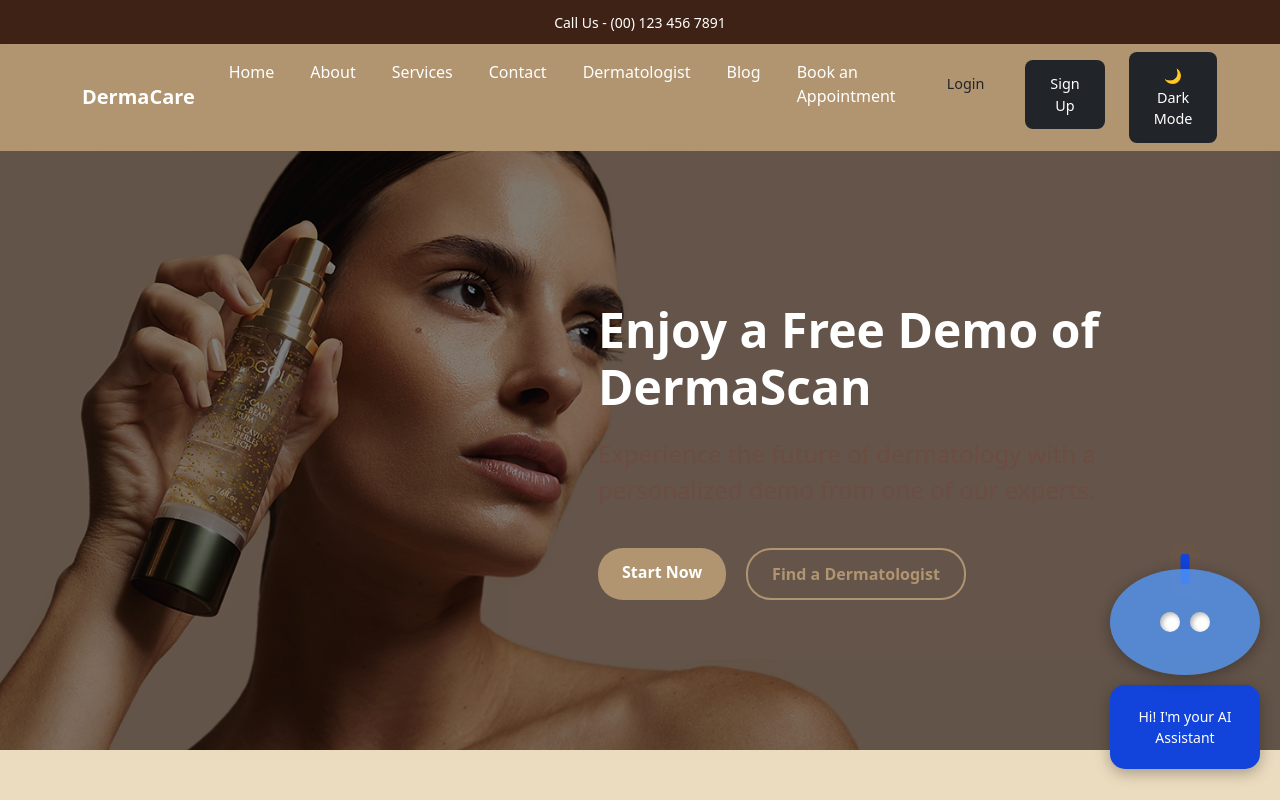
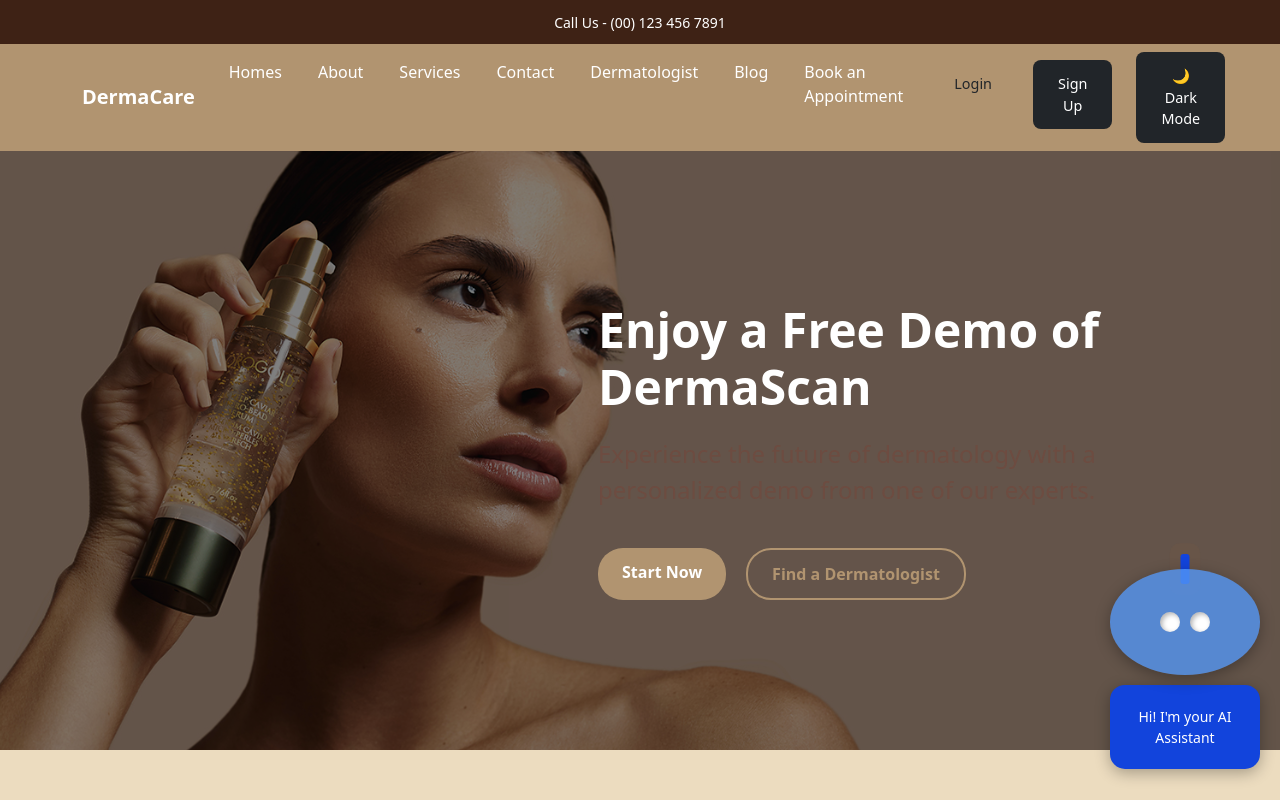
Before and after one commit to mariembsd/projet-pfe, a React (Create React App) app: page / in a window 1280 px wide. Shown: the top 800 px of the page. Built offline with nearby package versions, Linux system fonts and the light colour scheme.

Commit message:
home with s

```diff
--- a/src/components/navbar/Navbar.js
+++ b/src/components/navbar/Navbar.js
@@ -32,7 +32,7 @@ const NavigationBar = () => {
             <Nav className="ms-auto">
               {/* Navigation Links */}
               {[
-                { name: "Home", path: "/" },
+                { name: "Homes", path: "/" },
                 { name: "About", path: "/about" },
                 { name: "Services", path: "/services" },
                 { name: "Contact", path: "/contact" },
```
Also changed, not shown: 1 other file (tests, documents, lock files or other folders).
